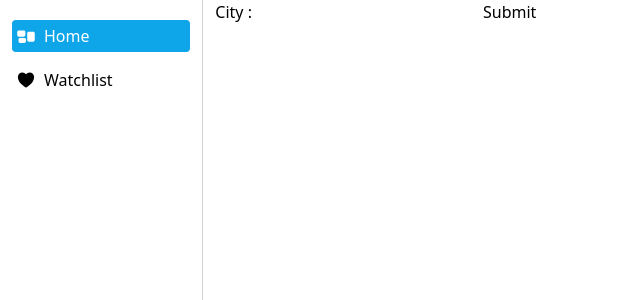
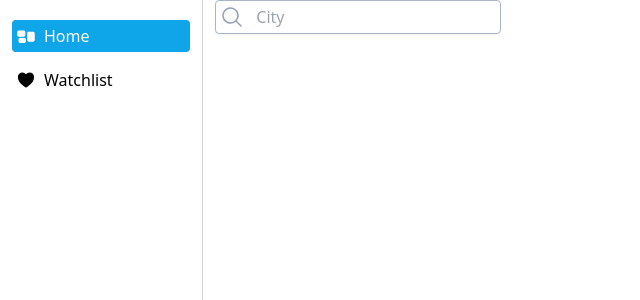
Before and after one commit to Eexy/wet-pancakes, a React (Vite) app: page / in a window 1280 px wide. Shown: the top 300 px of the page, without its empty margins (0-640 px from the left). Built offline with nearby package versions, Linux system fonts and the light colour scheme.

Commit message:
feat: add design for city form

```diff
--- a/src/routes/home/components/city-form.tsx
+++ b/src/routes/home/components/city-form.tsx
@@ -1,9 +1,10 @@
 import { Form } from "react-router-dom";
+import { MagnifyingGlassIcon } from "@heroicons/react/24/solid";
 
 export function CityForm() {
-  return <Form role={"search"}>
-    <label htmlFor={"city"}>City :</label>
-    <input type={"search"} id={"city"} name={"city"} />
-    <button type={"submit"}>Submit</button>
+  return <Form role={"search"}
+               className={"flex gap-3 p-1 border border-slate-400/80 shadow-sm rounded w-fit text-slate-400"}>
+    <MagnifyingGlassIcon className={"h-6 w-6 "} />
+    <input type={"search"} id={"city"} name={"city"} placeholder={"City"} className={"outline-none w-60"} />
   </Form>;
 }
```
